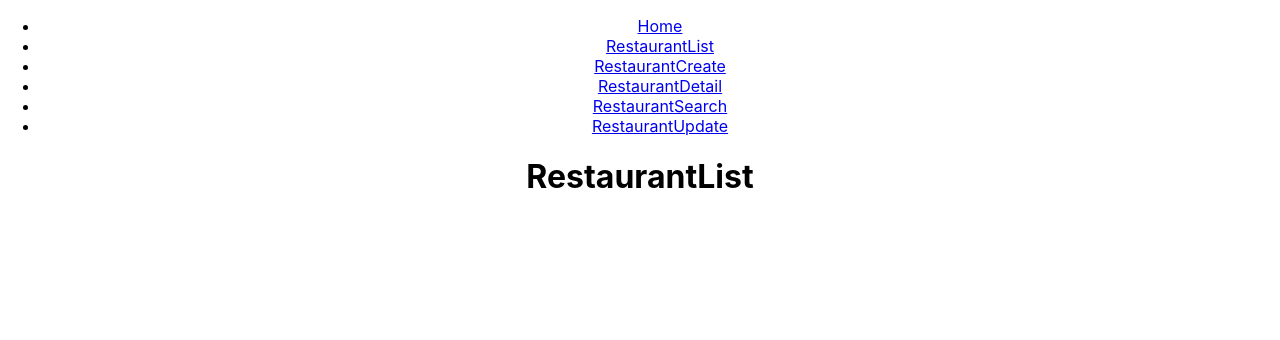
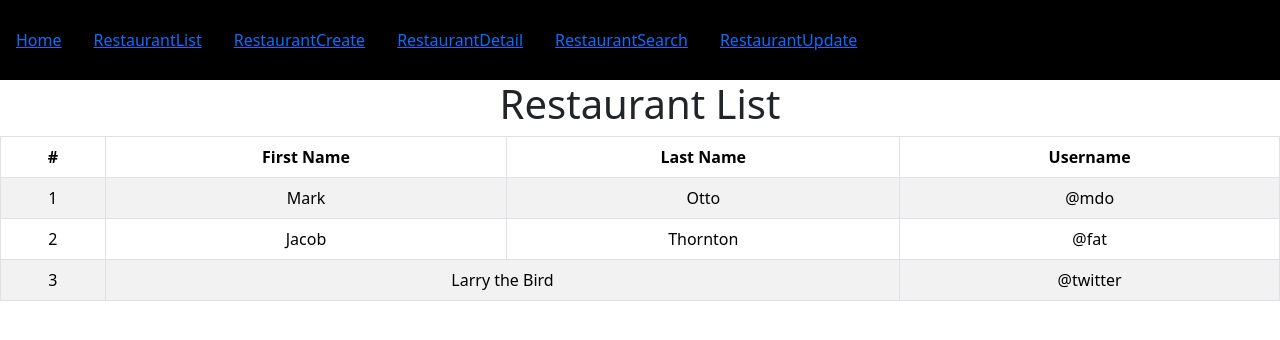
Before and after one commit to reetu2518/ReactProject, a React (Create React App) app in the folder restaurant-app/: page /list in a window 1280 px wide. Shown: the top 340 px of the page. Built offline with nearby package versions, Linux system fonts and the light colour scheme.

Commit message:
add bootstrap

```diff
--- a/restaurant-app/src/App.css
+++ b/restaurant-app/src/App.css
@@ -1,7 +1,14 @@
 .App {
   text-align: center;
 }
-
+.nav{
+  background : #000;
+  padding: 20px 30px;
+}
+.nav-link {
+  color: #fff;
+  text-decoration: none;
+}
 .App-logo {
   height: 40vmin;
   pointer-events: none;
--- a/restaurant-app/src/App.js
+++ b/restaurant-app/src/App.js
@@ -5,6 +5,7 @@ import RestaurantUpdate from './components/RestaurantUpdate';
 import RestaurantSearch from './components/RestaurantSearch';
 import RestaurantCreate from './components/RestaurantCreate';
 import Home from './components/Home';
+import {Nav} from 'react-bootstrap'
 
 import {
   BrowserRouter as Router,
@@ -15,22 +16,35 @@ import {
 function App() {
   return (
     <div className="App">
-        <Router>
-          <ul>
-            <li><Link to="/">Home</Link></li>
-            <li><Link to="/list">RestaurantList</Link></li>
-            <li><Link to="/create">RestaurantCreate</Link></li>
-            <li><Link to="/detail">RestaurantDetail</Link></li>
-            <li><Link to="/search">RestaurantSearch</Link></li>
-            <li><Link to="/update">RestaurantUpdate</Link></li>
-          </ul>
-          <Route path="/list"><RestaurantList/></Route>
-          <Route path="/create"><RestaurantCreate/></Route>
-          <Route path="/detail"><RestaurantDetail/></Route>
-          <Route path="/update"><RestaurantUpdate/></Route>
-          <Route path="/search"><RestaurantSearch/></Route>
-          <Route exact path="/"><Home/></Route>
-        </Router>
+      <Router>
+        <Nav>
+          <Nav.Item>
+            <Nav.Link><Link to="/">Home</Link></Nav.Link>
+          </Nav.Item>
+          <Nav.Item>
+            <Nav.Link><Link to="/list">RestaurantList</Link></Nav.Link>
+          </Nav.Item>
+          <Nav.Item>
+            <Nav.Link><Link to="/create">RestaurantCreate</Link></Nav.Link>
+          </Nav.Item>
+          <Nav.Item>
+            <Nav.Link><Link to="/detail">RestaurantDetail</Link></Nav.Link>
+          </Nav.Item>
+          <Nav.Item>
+            <Nav.Link><Link to="/search">RestaurantSearch</Link></Nav.Link>
+          </Nav.Item>
+          <Nav.Item>
+            <Nav.Link><Link to="/update">RestaurantUpdate</Link></Nav.Link>
+          </Nav.Item>
+        </Nav>
+
+        <Route path="/list"><RestaurantList /></Route>
+        <Route path="/create"><RestaurantCreate /></Route>
+        <Route path="/detail"><RestaurantDetail /></Route>
+        <Route path="/update"><RestaurantUpdate /></Route>
+        <Route path="/search"><RestaurantSearch /></Route>
+        <Route exact path="/"><Home /></Route>
+      </Router>
     </div>
   );
 }
--- a/restaurant-app/src/components/RestaurantList.js
+++ b/restaurant-app/src/components/RestaurantList.js
@@ -1,10 +1,40 @@
 import React, { Component } from 'react';
+import {Table} from 'react-bootstrap'
 
 class RestaurantList extends Component {
     render() {
         return (
             <div>
-                <h1>RestaurantList</h1>
+                <h1>Restaurant List</h1>
+                <Table striped bordered hover>
+                    <thead>
+                        <tr>
+                            <th>#</th>
+                            <th>First Name</th>
+                            <th>Last Name</th>
+                            <th>Username</th>
+                        </tr>
+                    </thead>
+                    <tbody>
+                        <tr>
+                            <td>1</td>
+                            <td>Mark</td>
+                            <td>Otto</td>
+                            <td>@mdo</td>
+                        </tr>
+                        <tr>
+                            <td>2</td>
+                            <td>Jacob</td>
+                            <td>Thornton</td>
+                            <td>@fat</td>
+                        </tr>
+                        <tr>
+                            <td>3</td>
+                            <td colSpan="2">Larry the Bird</td>
+                            <td>@twitter</td>
+                        </tr>
+                    </tbody>
+                </Table>
             </div>
         );
     }
--- a/restaurant-app/src/index.js
+++ b/restaurant-app/src/index.js
@@ -3,6 +3,7 @@ import ReactDOM from 'react-dom';
 import './index.css';
 import App from './App';
 import reportWebVitals from './reportWebVitals';
+import 'bootstrap/dist/css/bootstrap.min.css';
 
 ReactDOM.render(
   <React.StrictMode>
```
